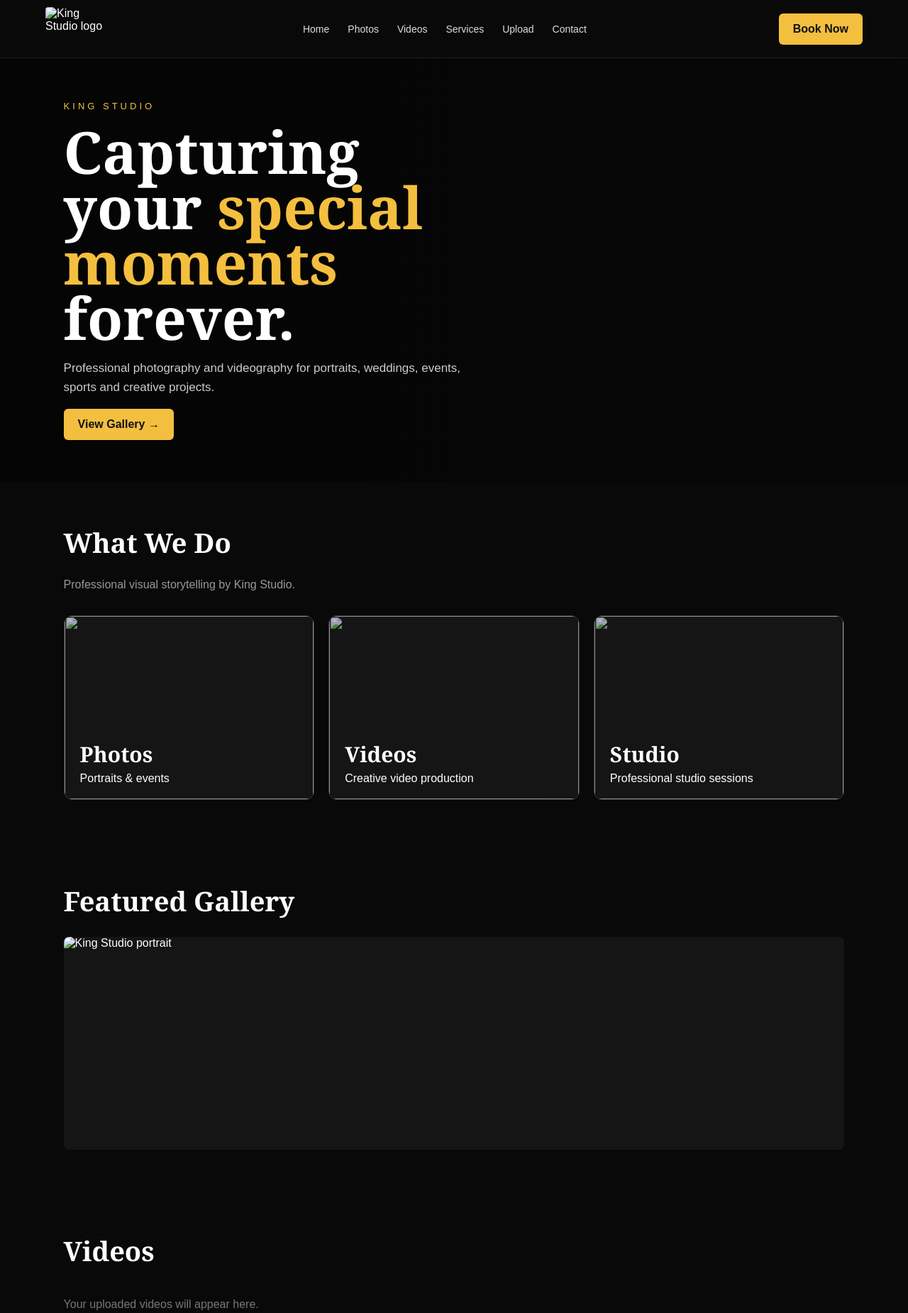
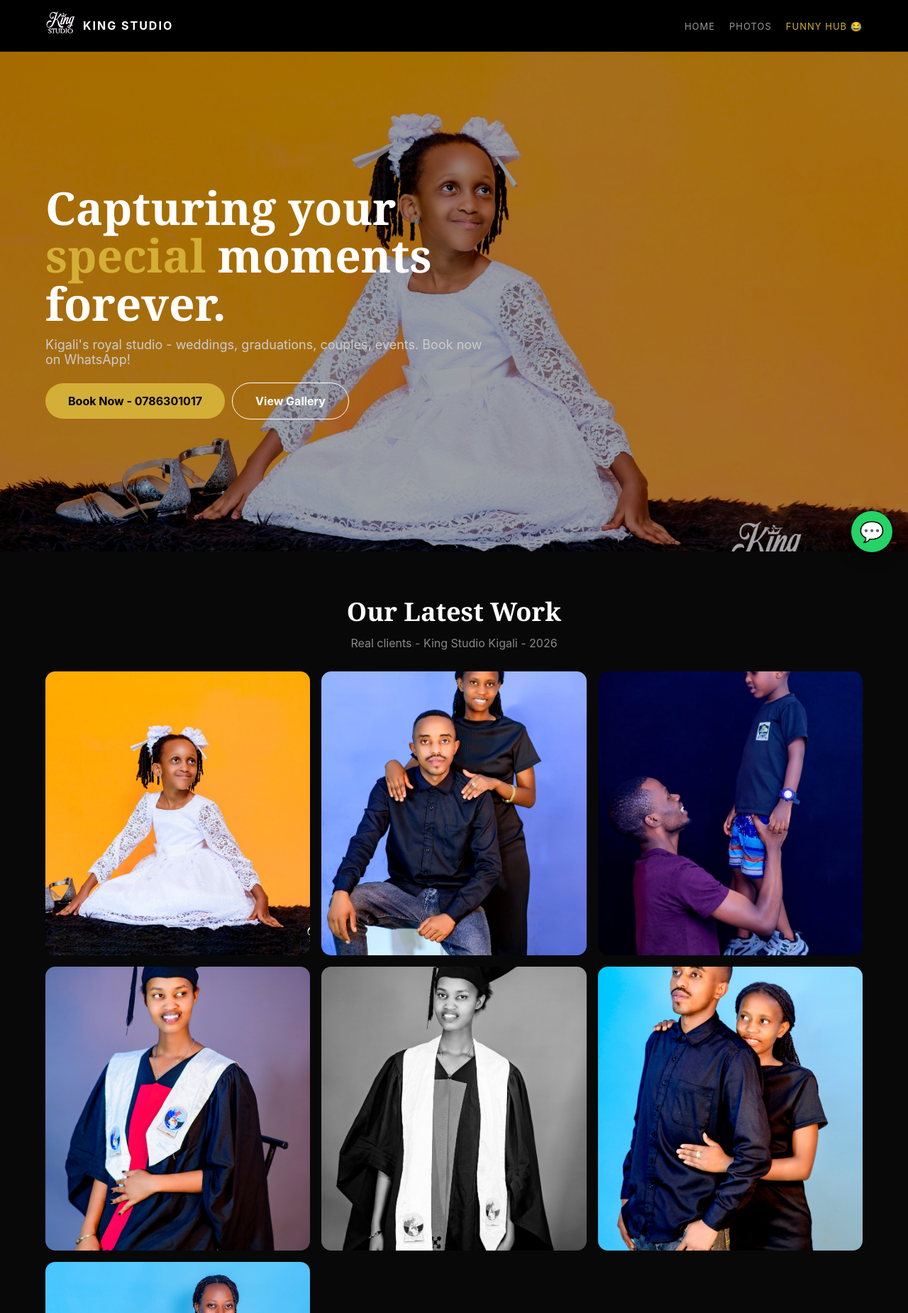
Before and after one commit to glie2-focus/Creatorhub, a plain HTML site: page index.html in a window 1280 px wide. Shown: the top 1850 px of the page at 71% size. Drawn offline with Linux system fonts and the light colour scheme.

Commit message:
Refactor index.html structure and styles

```diff
--- a/index.html
+++ b/index.html
@@ -1,93 +1,34 @@
-<!doctype html>
+<!DOCTYPE html>
 <html lang="en">
 <head>
-<meta charset="utf-8">
-<meta name="viewport" content="width=device-width,initial-scale=1">
-<title>King Studio | Photography & Videography</title>
+<meta charset="UTF-8"><meta name="viewport" content="width=device-width,initial-scale=1">
+<title>KING STUDIO | Kigali Photography</title>
 <style>
-*{box-sizing:border-box}body{margin:0;background:#090909;color:#fff;font-family:Arial,sans-serif}
-header{height:82px;display:flex;align-items:center;justify-content:space-between;padding:10px 5%;background:#090909;border-bottom:1px solid #222;position:sticky;top:0;z-index:10}
-.logo{height:62px;width:92px;object-fit:contain;object-position:center;border-radius:4px}
-nav a{color:#ddd;text-decoration:none;margin:0 13px;font-size:14px}nav a:hover{color:#f4bf3f}
-.btn{background:#f4bf3f;color:#111;border:0;padding:13px 20px;border-radius:6px;font-weight:700;text-decoration:none;display:inline-block}
-.hero{min-height:520px;display:flex;align-items:center;padding:60px 7%;background:linear-gradient(90deg,#050505 20%,rgba(5,5,5,.5)),url('assets/featured-photo.jpg') center/cover}
-.heroText{max-width:600px}.eyebrow{color:#f4bf3f;letter-spacing:4px;font-size:13px}.hero h1{font:700 clamp(44px,7vw,82px)/.95 Georgia,serif;margin:18px 0}.hero h1 span{color:#f4bf3f}.hero p{color:#ccc;font-size:17px;line-height:1.6}
-section{padding:58px 7%}.title{font:700 38px Georgia,serif;margin:0 0 25px}.sub{color:#999}
-.cards{display:grid;grid-template-columns:repeat(3,1fr);gap:20px}.card{height:260px;border:1px solid #333;border-radius:12px;overflow:hidden;position:relative;background:#151515}.card img{width:100%;height:100%;object-fit:cover;opacity:.72}.cardText{position:absolute;left:22px;bottom:20px}.card h3{font:700 30px Georgia,serif;margin:0 0 5px}.gallery{display:grid;grid-template-columns:repeat(auto-fit,minmax(230px,1fr));gap:16px}.gallery img,.gallery video{width:100%;height:300px;object-fit:cover;border-radius:8px;background:#151515}.upload{max-width:650px;background:#111;border:1px dashed #555;padding:25px;border-radius:10px}.upload input,.upload textarea{width:100%;margin:8px 0;padding:12px;background:#1b1b1b;color:#fff;border:1px solid #333;border-radius:5px}.upload button{margin-top:8px}.empty{color:#777}
-footer{text-align:center;border-top:1px solid #222;padding:30px;color:#777}
-@media(max-width:800px){header{height:auto;gap:10px;flex-wrap:wrap}nav{order:3;width:100%;padding:7px 0;overflow:auto;white-space:nowrap}.cards{grid-template-columns:1fr}.hero{min-height:500px}}
+*{margin:0;padding:0;box-sizing:border-box}body{background:#080808;color:#fff;font-family:Inter,Arial,sans-serif}
+nav{display:flex;justify-content:space-between;align-items:center;padding:12px 5%;background:#000;position:sticky;top:0;z-index:99;border-bottom:1px solid #1a1a1a}
+nav img{height:48px}nav .links a{color:#999;text-decoration:none;margin-left:20px;font-size:13px;letter-spacing:1px}nav .links a:hover{color:#d4af37}
+.hero{height:88vh;display:flex;align-items:center;padding:0 5%;position:relative;background:#000;overflow:hidden}
+.hero-bg{position:absolute;inset:0;opacity:.65;background:url('photo1.jpg') center/cover}
+.hero-content{position:relative;z-index:2;max-width:620px}
+.hero h1{font-size:clamp(36px,6vw,64px);line-height:1.05;font-family:Georgia,serif}
+.hero h1 span{color:#d4af37}
+.btn{display:inline-block;margin-top:22px;padding:15px 32px;border-radius:30px;text-decoration:none;font-weight:700}
+.gold{background:#d4af37;color:#000}.outline{border:1px solid #fff;color:#fff;margin-left:10px}
+.grid{display:grid;grid-template-columns:repeat(auto-fit,minmax(280px,1fr));gap:16px}
+.grid img{width:100%;height:400px;object-fit:cover;border-radius:14px;transition:.3s}
+.grid img:hover{transform:scale(1.02)}
+section{padding:60px 5%}
+footer{text-align:center;padding:40px 5%;color:#666;border-top:1px solid #222}
+.wa{position:fixed;bottom:22px;right:22px;background:#25D366;width:58px;height:58px;border-radius:50%;display:flex;align-items:center;justify-content:center;font-size:28px;text-decoration:none;box-shadow:0 6px 20px rgba(0,0,0,.6)}
 </style>
 </head>
 <body>
-<header>
-<img class="logo" src="assets/king-logo.jpg" alt="King Studio logo">
-<nav><a href="#home">Home</a><a href="#photos">Photos</a><a href="#videos">Videos</a><a href="#services">Services</a><a href="#upload">Upload</a><a href="#contact">Contact</a></nav>
-<a class="btn" href="#contact">Book Now</a>
-</header>
-
-<section class="hero" id="home">
-<div class="heroText">
-<div class="eyebrow">KING STUDIO</div>
-<h1>Capturing your <span>special moments</span> forever.</h1>
-<p>Professional photography and videography for portraits, weddings, events, sports and creative projects.</p>
-<a class="btn" href="#photos">View Gallery →</a>
-</div>
-</section>
-
-<section id="services">
-<h2 class="title">What We Do</h2><p class="sub">Professional visual storytelling by King Studio.</p><br>
-<div class="cards">
-<div class="card"><img src="assets/featured-photo.jpg"><div class="cardText"><h3>Photos</h3><span>Portraits & events</span></div></div>
-<div class="card"><img src="assets/featured-photo.jpg"><div class="cardText"><h3>Videos</h3><span>Creative video production</span></div></div>
-<div class="card"><img src="assets/featured-photo.jpg"><div class="cardText"><h3>Studio</h3><span>Professional studio sessions</span></div></div>
-</div>
-</section>
-
-<section id="photos">
-<h2 class="title">Featured Gallery</h2>
-<div class="gallery" id="photoGrid">
-<img src="assets/featured-photo.jpg" alt="King Studio portrait">
-</div>
-</section>
-
-<section id="videos">
-<h2 class="title">Videos</h2>
-<div class="gallery" id="videoGrid"></div>
-<p id="noVideo" class="empty">Your uploaded videos will appear here.</p>
-</section>
-
-<section id="upload">
-<h2 class="title">Upload Your Work</h2>
-<div class="upload">
-<input id="file" type="file" accept="image/*,video/*">
-<input id="caption" placeholder="Title / caption">
-<button class="btn" onclick="uploadWork()">Publish</button>
-<p class="sub">Prototype upload: content appears immediately in the gallery on this device. A live cloud version can be connected next.</p>
-</div>
-</section>
-
-<section id="contact">
-<h2 class="title">Book King Studio</h2>
-<p class="sub">Photography • Videography • Events • Portraits</p>
-<a class="btn" href="tel:+250780200034">Call / Book</a>
-</section>
-
-<footer>© 2026 KING STUDIO — Photography & Videography</footer>
-<script>
-function uploadWork(){
- const f=document.getElementById('file').files[0];
- const title=document.getElementById('caption').value||'King Studio';
- if(!f){alert('Choose a photo or video first.');return;}
- const url=URL.createObjectURL(f);
- if(f.type.startsWith('video')){
-  const v=document.createElement('video');v.src=url;v.controls=true;
-  document.getElementById('videoGrid').prepend(v);
-  document.getElementById('noVideo').style.display='none';
- }else{
-  const img=document.createElement('img');img.src=url;img.alt=title;
-  document.getElementById('photoGrid').prepend(img);
- }
-}
-</script>
+<nav><div style="display:flex;align-items:center;gap:10px"><img src="logo.jpg"><b style="letter-spacing:2px">KING STUDIO</b></div><div class="links"><a href="#">HOME</a><a href="#work">PHOTOS</a><a href="funny.html" style="color:#d4af37">FUNNY HUB 😂</a></div></nav>
+<div class="hero"><div class="hero-bg"></div><div class="hero-content"><h1>Capturing your <span>special</span> moments forever.</h1><p style="color:#ccc;margin-top:14px;font-size:18px">Kigali's royal studio - weddings, graduations, couples, events. Book now on WhatsApp!</p><a class="btn gold" href="https://wa.me/250786301017?text=Muraho%20King%20Studio%20%F0%9F%91%91%20Ndashaka%20gufata%20ifoto">Book Now - 0786301017</a><a class="btn outline" href="#work">View Gallery</a></div></div>
+<section id="work"><h2 style="text-align:center;font-size:36px;font-family:Georgia">Our Latest Work</h2><p style="text-align:center;color:#888;margin:10px 0 30px">Real clients - King Studio Kigali - 2026</p><div class="grid">
+<img src="photo1.jpg"><img src="photo2.jpg"><img src="photo3.jpg"><img src="photo4.jpg"><img src="photo5.jpg"><img src="photo6.jpg"><img src="photo7.jpg">
+</div></section>
+<footer>© 2026 KING STUDIO • Kigali, Rwanda • WhatsApp 0786301017<br><a href="funny.html" style="color:#d4af37;text-decoration:none">Visit Funny Hub →</a></footer>
+<a class="wa" href="https://wa.me/250786301017">💬</a>
 </body>
 </html>
```
